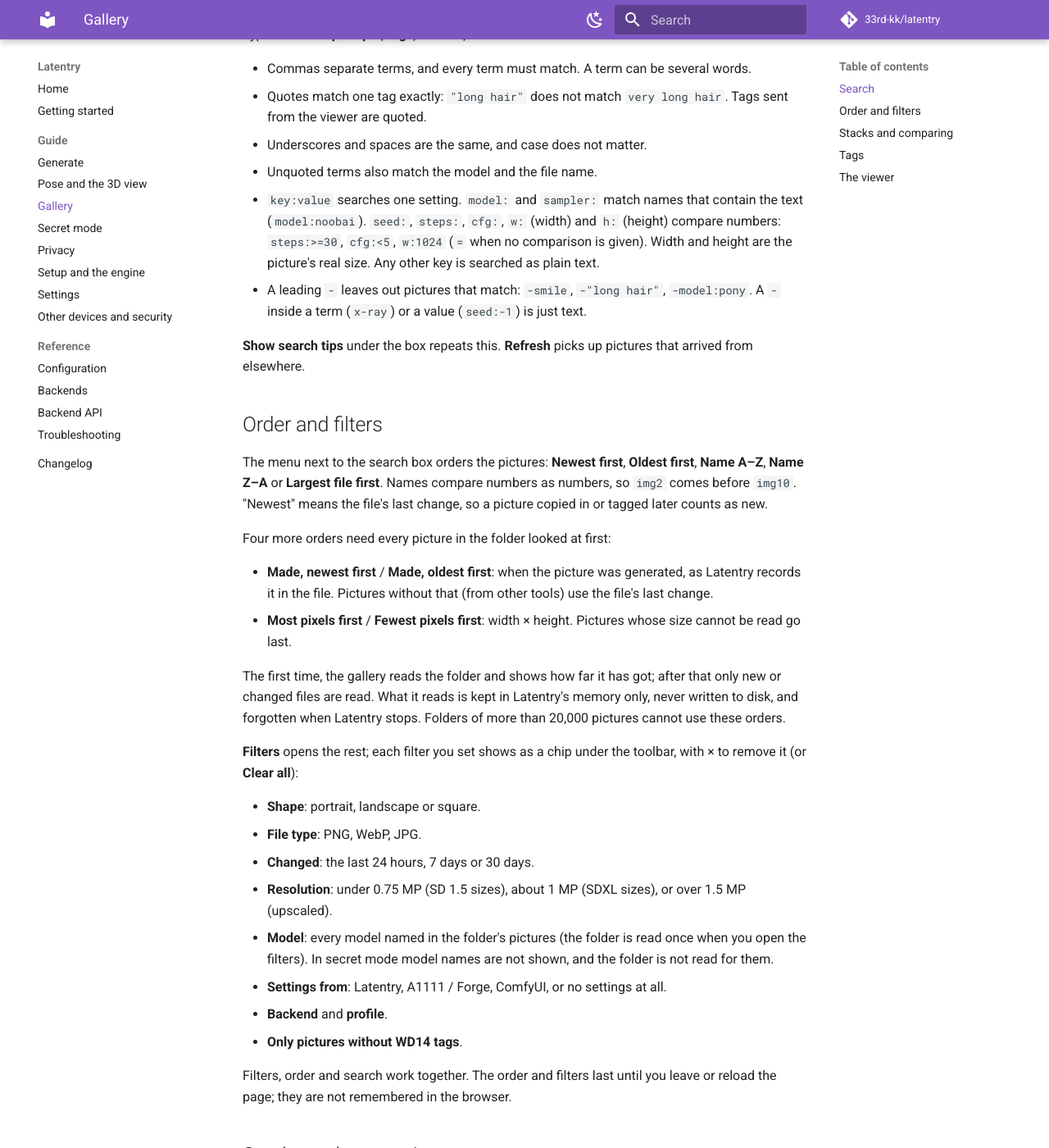
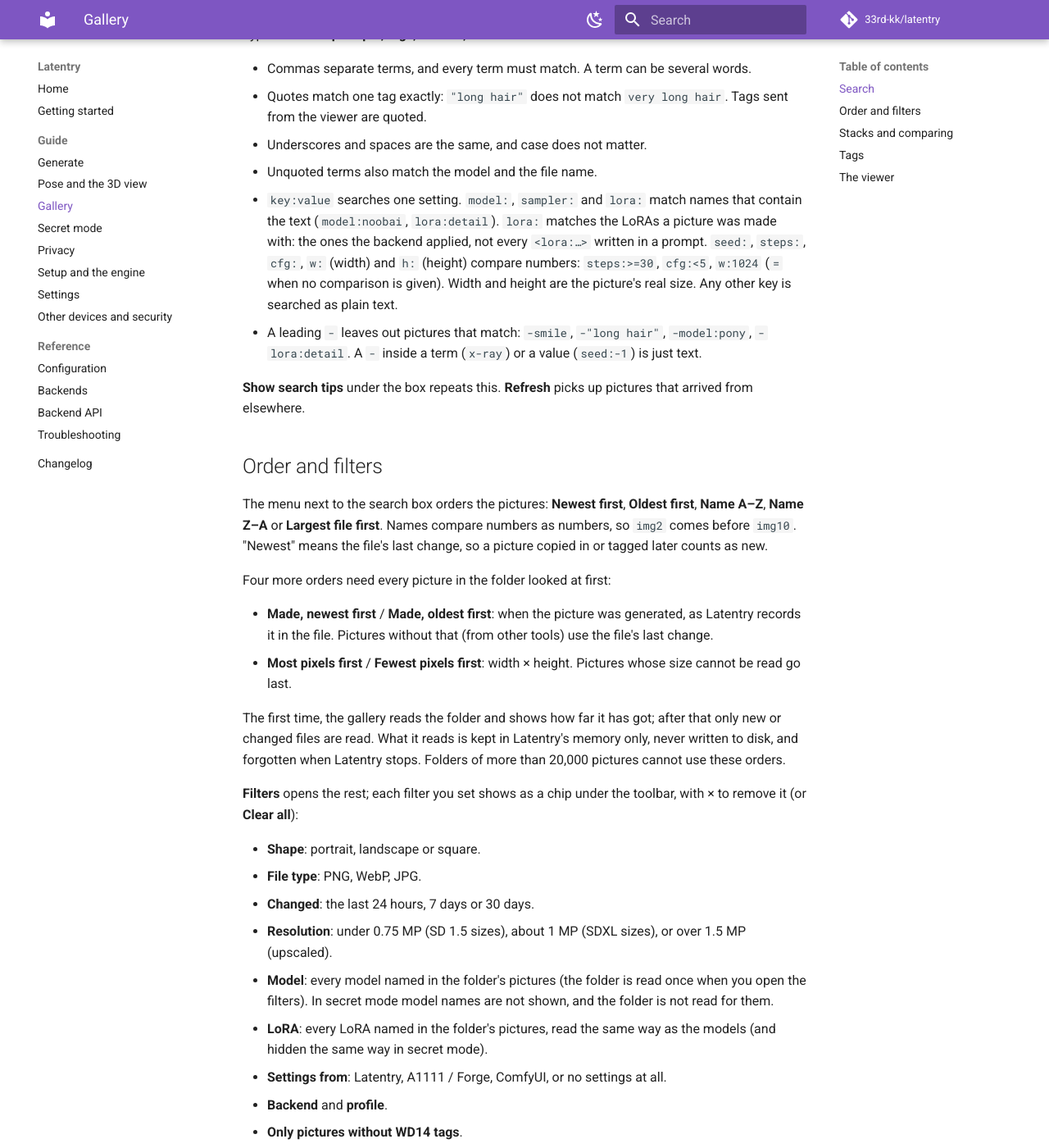
Before and after one commit to 33rd-kk/latentry, an MkDocs documentation site: the page built from docs/guide/gallery.md, in a window 1280 px wide and 1400 px high, scrolled down 976 px. Shown: the whole window at 82% size. Built offline with MkDocs 1.6.1 and Material for MkDocs 9.7.7, drawn with Linux system fonts in a browser that asks for light colours; comment, search, counter and statistics services are not loaded.

Commit message:
Show the gallery's LoRA filter (#28)
The engine now applies LoRAs and records only the ones it applied, so the
LoRA menu under Filters and `lora:` / `-lora:` in the search are shown
and documented.

Co-authored-by: Claude Opus 5.5 <noreply@anthropic.com>

```diff
--- a/docs/guide/gallery.md
+++ b/docs/guide/gallery.md
@@ -27,13 +27,15 @@ Type in **Search prompts, tags, models, file names**:
   Tags sent from the viewer are quoted.
 - Underscores and spaces are the same, and case does not matter.
 - Unquoted terms also match the model and the file name.
-- `key:value` searches one setting. `model:` and `sampler:` match names
-  that contain the text (`model:noobai`). `seed:`, `steps:`, `cfg:`, `w:`
+- `key:value` searches one setting. `model:`, `sampler:` and `lora:` match
+  names that contain the text (`model:noobai`, `lora:detail`). `lora:`
+  matches the LoRAs a picture was made with: the ones the backend applied,
+  not every `<lora:…>` written in a prompt. `seed:`, `steps:`, `cfg:`, `w:`
   (width) and `h:` (height) compare numbers: `steps:>=30`, `cfg:<5`,
   `w:1024` (`=` when no comparison is given). Width and height are the
   picture's real size. Any other key is searched as plain text.
 - A leading `-` leaves out pictures that match: `-smile`, `-"long hair"`,
-  `-model:pony`. A `-` inside a term (`x-ray`) or a value (`seed:-1`) is
+  `-model:pony`, `-lora:detail`. A `-` inside a term (`x-ray`) or a value (`seed:-1`) is
   just text.
 
 **Show search tips** under the box repeats this. **Refresh** picks up
@@ -71,6 +73,8 @@ toolbar, with × to remove it (or **Clear all**):
 - **Model**: every model named in the folder's pictures (the folder is read
   once when you open the filters). In secret mode model names are not
   shown, and the folder is not read for them.
+- **LoRA**: every LoRA named in the folder's pictures, read the same way as
+  the models (and hidden the same way in secret mode).
 - **Settings from**: Latentry, A1111 / Forge, ComfyUI, or no settings at all.
 - **Backend** and **profile**.
 - **Only pictures without WD14 tags**.
```
Also changed, not shown: CHANGELOG.md (+4 -0 lines), 2 other files.
